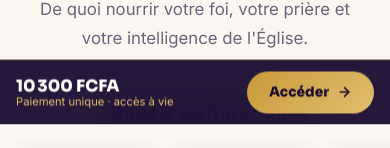
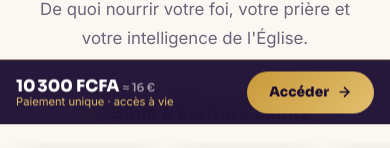
Before and after one commit to jmanelink1-cpu/catho-biblio, a Next.js app: page / in a window 390 px wide. Shown: the part 798-946 px from the top of the page. Built offline with nearby package versions, Linux system fonts and the light colour scheme; no server answers; the database is empty; grey boxes are pictures that could not be loaded.

Commit message:
style(landing): EUR on mobile sticky bar price + space before footer
- Sticky bottom bar now shows "X FCFA ≈ Y €".
- Add top padding to the footer so there's breathing room between the last
  section and the footer.

Co-Authored-By: Claude Opus 4.8 <noreply@anthropic.com>

```diff
--- a/app/page.tsx
+++ b/app/page.tsx
@@ -185,7 +185,7 @@ export default function Landing() {
       {/* ───────── Sticky mobile bar ───────── */}
       <div className={`sticky-bar${showBar ? ' show' : ''}`}>
         <div style={{ lineHeight: 1.1 }}>
-          <div className="disp" style={{ fontWeight: 800, fontSize: '1.02rem', color: '#fff' }}>{price} FCFA</div>
+          <div className="disp" style={{ fontWeight: 800, fontSize: '1.02rem', color: '#fff', whiteSpace: 'nowrap' }}>{price} FCFA <span style={{ fontSize: '.72rem', fontWeight: 600, color: 'rgba(255,255,255,.55)' }}>≈ {eurLabel} €</span></div>
           <div style={{ fontSize: '.7rem', color: GOLD_L }}>Paiement unique · accès à vie</div>
         </div>
         <Link href="/acheter" className="btn disp" style={{ display: 'inline-flex', alignItems: 'center', gap: 8, background: `linear-gradient(135deg,${GOLD},${GOLD_L})`, color: PLUM, padding: '11px 22px', borderRadius: 999, fontWeight: 800, fontSize: '.85rem', textDecoration: 'none', whiteSpace: 'nowrap' }}>
@@ -485,7 +485,7 @@ export default function Landing() {
       </section>
 
       {/* ───────── Footer ───────── */}
-      <footer style={{ background: PLUM, color: 'rgba(255,255,255,.55)', padding: '0 0 26px' }}>
+      <footer style={{ background: PLUM, color: 'rgba(255,255,255,.55)', padding: '56px 0 26px' }}>
         {/* Gold divider between final CTA and footer */}
         <div className="pad" style={{ maxWidth: 1140, margin: '0 auto', padding: '0 40px' }}>
           <div style={{ height: 2, borderRadius: 2, background: `linear-gradient(90deg, transparent, ${GOLD} 22%, ${GOLD_L} 50%, ${GOLD} 78%, transparent)` }} />
```
